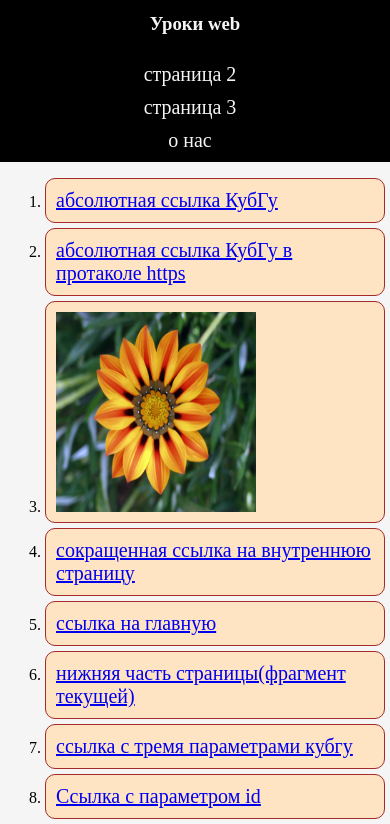
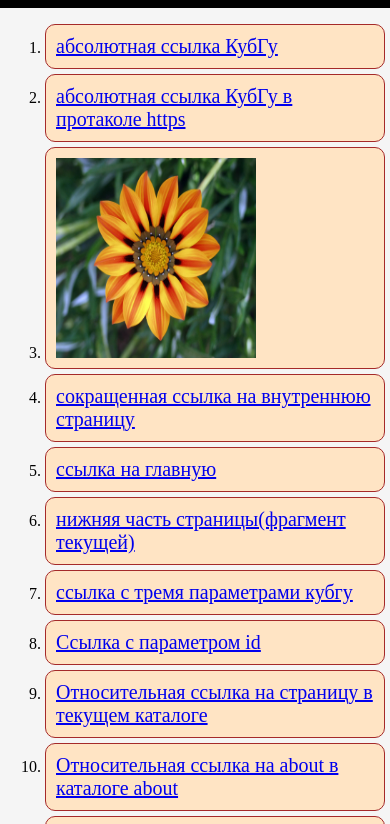
Before and after one commit to Romiono/2task.github.io, a plain HTML site: page index.html in a window 390 px wide. Shown: the part 51-875 px from the top of the page. Drawn offline with Linux system fonts and the light colour scheme.

```diff
--- a/index.html
+++ b/index.html
@@ -3,7 +3,7 @@
 <head>
     <meta charset="UTF-8">
     <meta name="viewport" content="width=device-width, initial-scale=1.0">
-    <title>first lesson</title>
+    <title>2 lesson</title>
     <link rel="stylesheet" href="style.css">
 </head>
 <body class="root">
--- a/style.css
+++ b/style.css
@@ -158,35 +158,5 @@ footer {
 }
 
 @media all and (max-width: 960px) {
-    header {
-        flex-direction: column;
-        justify-content: center;
-        align-items: center;
-        min-width: 100%;
-    }
 
-    footer {
-        flex-direction: column;
-        justify-content: center;
-        align-items: center;
-        min-width: 100%;
-    }
-
-    nav {
-        flex-direction: column;
-    }
-
-    .nav-wraper {
-        margin: 0;
-        padding: 0;
-    }
-
-    .nav-item-wraper {
-        display: block;
-        text-align: center;
-    }
-
-    main{
-        min-width: 100%;
-    }
 }
```
